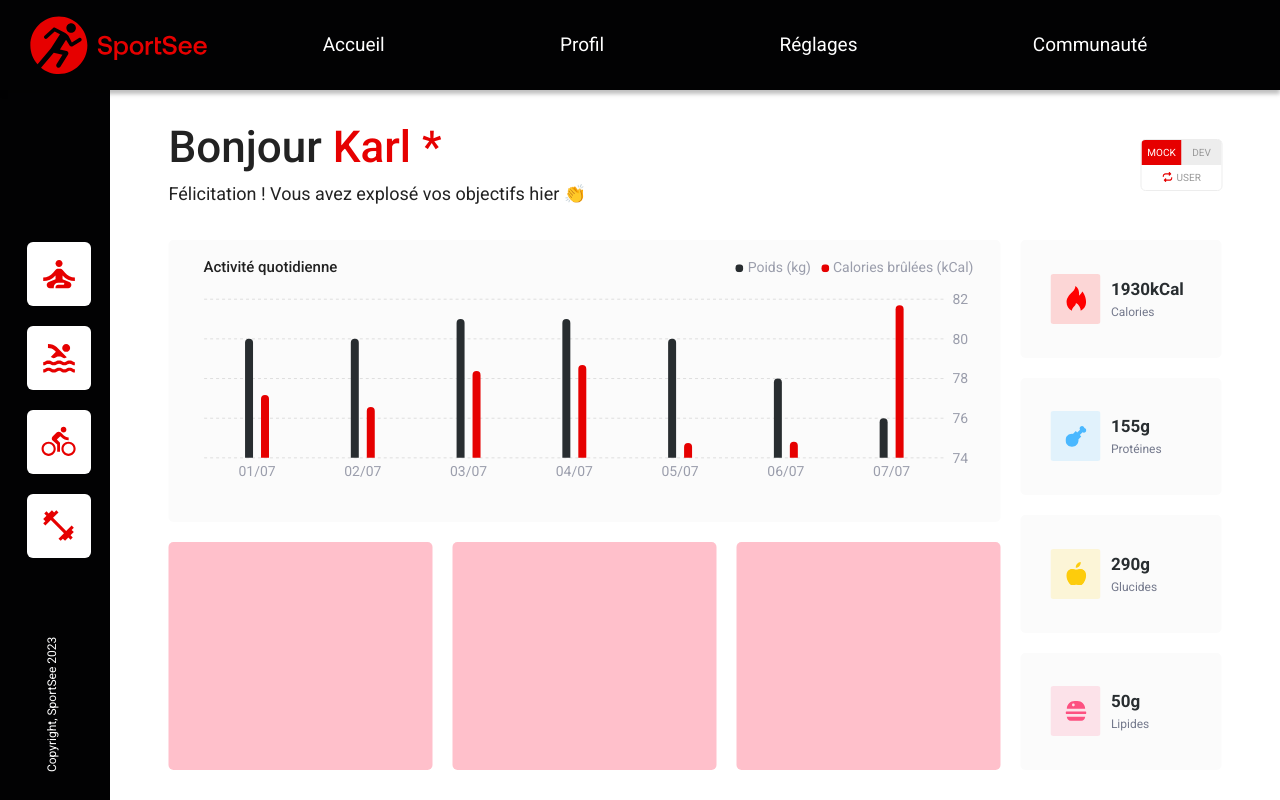
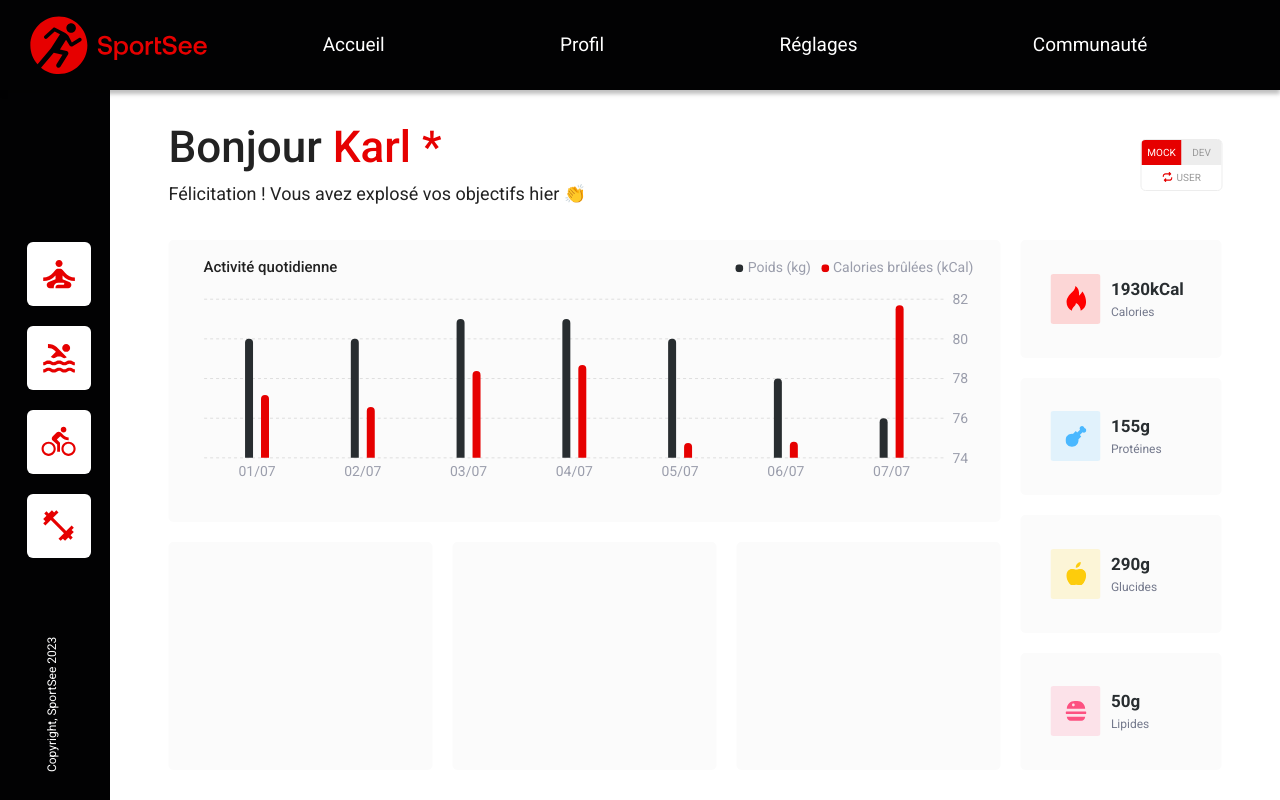
Before and after one commit to cypl/projet12, a React (Create React App) app: page / in a window 1280 px wide. Built offline with nearby package versions, Linux system fonts and the light colour scheme.

Commit message:
change InfosItem background

```diff
--- a/src/components/InfosGraph.js
+++ b/src/components/InfosGraph.js
@@ -13,7 +13,7 @@ const InfosItem = styled.div`
   position: relative;
   height: 100%;
   width: calc(33.33% - 13.33px);
-  background-color: pink;
+  background-color: #fbfbfb;
   border-radius: 5px;
 `
 
```
